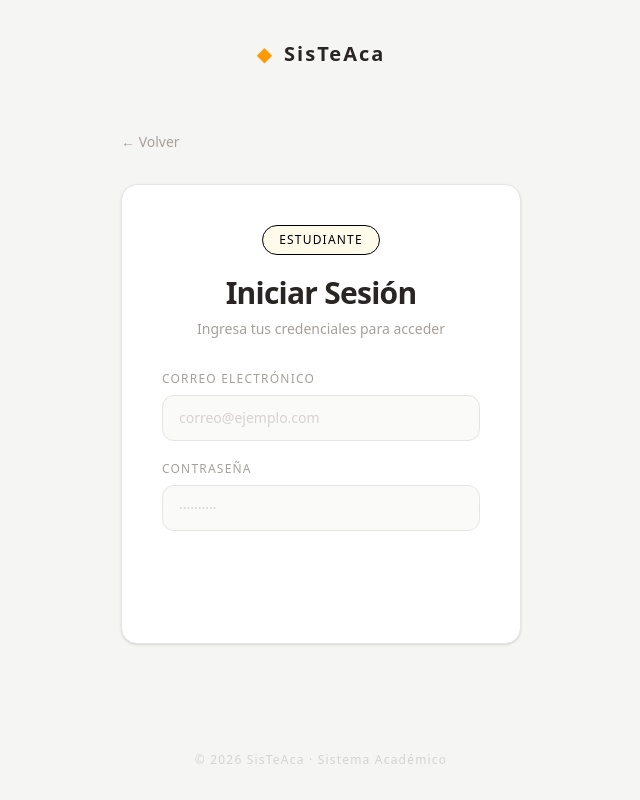
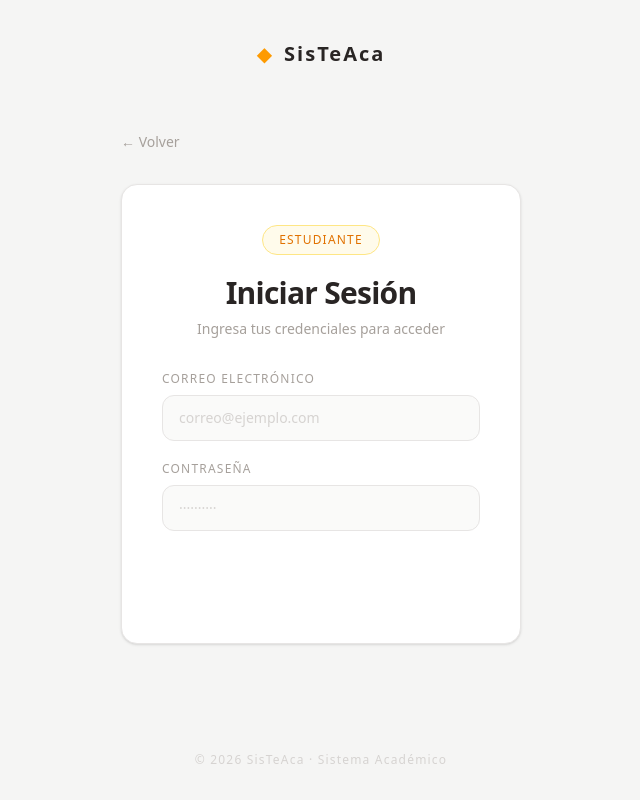
Before and after one commit to dejeloper/SchoolManagement, an Angular app in the folder SchoolManagementFront/: page /login in a window 1280 px wide. Both pictures are taken after a click on the button 482 px from the left and 398 px from the top of the page. Shown: the whole page, without its empty margins (319-959 px from the left). Built offline with nearby package versions, Linux system fonts and the light colour scheme.

Commit message:
refactor(login): move badge CSS class logic to computed signal and clean up HTML comments

```diff
--- a/SchoolManagementFront/src/app/login/login.html
+++ b/SchoolManagementFront/src/app/login/login.html
@@ -1,12 +1,10 @@
 <div class="min-h-screen bg-stone-100 dark:bg-neutral-900 flex flex-col items-center transition-colors duration-300">
 
-  <!-- Header -->
   <header class="flex items-center gap-3 pt-10">
     <span class="text-amber-500 text-xl">◆</span>
     <span class="text-xl font-semibold tracking-widest text-stone-800 dark:text-stone-200">SisTeAca</span>
   </header>
 
-  <!-- STEP 1: Selección de rol -->
   @if (!selectedRole()) {
   <main class="flex flex-col items-center flex-1 w-full max-w-2xl px-8 pt-16 pb-8">
 
@@ -21,7 +19,6 @@
 
     <div class="grid grid-cols-2 gap-6 w-full">
 
-      <!-- Card Estudiante -->
       <button (click)="selectRole('student')"
         class="group bg-white dark:bg-neutral-800 border border-stone-200 dark:border-neutral-700 rounded-2xl p-8 text-left flex flex-col gap-5 transition-all duration-300 hover:-translate-y-1 hover:shadow-lg hover:border-amber-300 dark:hover:border-amber-700 cursor-pointer">
         <div class="w-14 h-14 rounded-xl bg-amber-50 dark:bg-amber-900/20 flex items-center justify-center text-2xl">
@@ -37,7 +34,6 @@
           class="self-end text-stone-300 dark:text-neutral-600 text-lg transition-all duration-200 group-hover:text-amber-500 group-hover:translate-x-1">→</span>
       </button>
 
-      <!-- Card Profesor -->
       <button (click)="selectRole('teacher')"
         class="group bg-white dark:bg-neutral-800 border border-stone-200 dark:border-neutral-700 rounded-2xl p-8 text-left flex flex-col gap-5 transition-all duration-300 hover:-translate-y-1 hover:shadow-lg hover:border-sky-300 dark:hover:border-sky-700 cursor-pointer">
         <div class="w-14 h-14 rounded-xl bg-sky-50 dark:bg-sky-900/20 flex items-center justify-center text-2xl">
@@ -57,7 +53,6 @@
   </main>
   }
 
-  <!-- STEP 2: Formulario -->
   @if (selectedRole()) {
   <main class="flex flex-col items-center flex-1 w-full max-w-md px-6 pt-16 pb-8">
 
@@ -70,16 +65,9 @@
       class="w-full bg-white dark:bg-neutral-800 border border-stone-200 dark:border-neutral-700 rounded-2xl p-10 shadow-sm">
 
       <div class="text-center mb-8">
-        <span class="inline-block text-xs font-medium tracking-widest uppercase px-4 py-1.5 rounded-full mb-5 border"
-          [class.bg-amber-50]="selectedRole() === 'student'" [class.text-amber-600]="selectedRole() === 'student'"
-          [class.border-amber-200]="selectedRole() === 'student'"
-          [class.dark:bg-amber-900/20]="selectedRole() === 'student'"
-          [class.dark:text-amber-400]="selectedRole() === 'student'"
-          [class.dark:border-amber-800]="selectedRole() === 'student'" [class.bg-sky-50]="selectedRole() === 'teacher'"
-          [class.text-sky-600]="selectedRole() === 'teacher'" [class.border-sky-200]="selectedRole() === 'teacher'"
-          [class.dark:bg-sky-900/20]="selectedRole() === 'teacher'"
-          [class.dark:text-sky-400]="selectedRole() === 'teacher'"
-          [class.dark:border-sky-800]="selectedRole() === 'teacher'">
+        <span
+          class="inline-block text-xs font-medium tracking-widest uppercase px-4 py-1.5 rounded-full mb-5 border"
+          [class]="badgeClass()">
           {{ selectedRole() === 'student' ? 'Estudiante' : 'Profesor' }}
         </span>
         <h1 class="text-3xl font-semibold text-stone-800 dark:text-stone-100 tracking-tight mb-2">
--- a/SchoolManagementFront/src/app/login/login.ts
+++ b/SchoolManagementFront/src/app/login/login.ts
@@ -1,4 +1,4 @@
-import { Component, signal } from '@angular/core';
+import { Component, computed, signal } from '@angular/core';
 import { FormsModule } from '@angular/forms';
 import { Router } from '@angular/router';
 import { AuthService } from '../../shared/services/auth';
@@ -17,6 +17,17 @@ export class LoginComponent {
   password = signal('');
   loading = signal(false);
   error = signal('');
+
+  badgeClass = computed(() => {
+    const role = this.selectedRole();
+    if (role === 'student') {
+      return 'bg-amber-50 text-amber-600 border-amber-200 dark:bg-amber-900/20 dark:text-amber-400 dark:border-amber-800';
+    }
+    if (role === 'teacher') {
+      return 'bg-sky-50 text-sky-600 border-sky-200 dark:bg-sky-900/20 dark:text-sky-400 dark:border-sky-800';
+    }
+    return '';
+  });
 
   constructor(private auth: AuthService, private router: Router) { }
 
```
